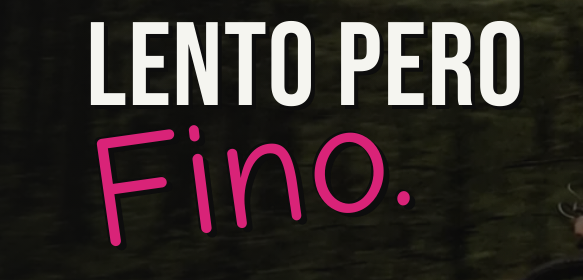
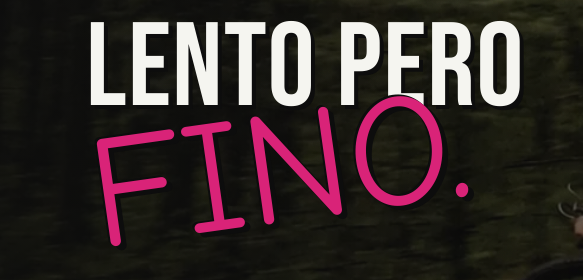
Before and after one commit to Cuuubeee/Llantas-Lentas, a plain HTML site: page index.html in a window 1280 px wide. Shown: the part 157-437 px from the top of the page, 0-583 px from the left. Drawn offline with Linux system fonts and the light colour scheme; a web font is replaced by a local one.

Commit message:
Portada: FINO en mayúsculas
Co-Authored-By: Claude Opus 5.5 <noreply@anthropic.com>
Claude-Session: https://claude.ai/code/session_013odyWJDXFkEbytagzvQkPr

```diff
--- a/index.html
+++ b/index.html
@@ -323,7 +323,7 @@ footer .mk{color:var(--hueso);font-size:1.15rem}
   <div class="wrap">
     <div>
       <span class="kicker label">MTB Enduro &amp; Downhill · Hecho en México</span>
-      <h1>Lento pero <span class="mk">Fino.</span></h1>
+      <h1>Lento pero <span class="mk">FINO.</span></h1>
       <p class="lead">Ropa de MTB ilustrada a mano en CDMX. Aquí celebramos igual tu primer bunny hop que el mejor tiempo de la pista. 🤘</p>
       <div class="ctas">
         <a class="btn btn-rosa" href="#tienda">Ver la Chicken Line</a>
```
